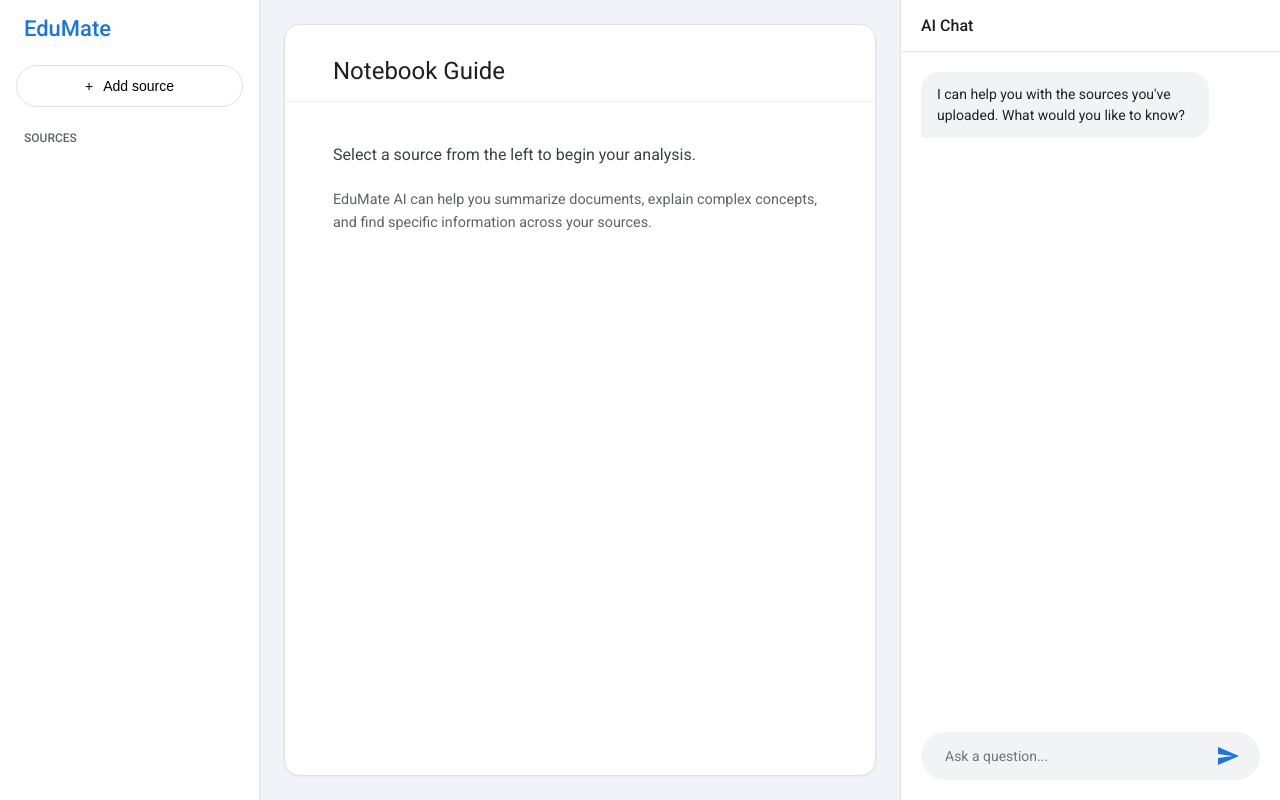
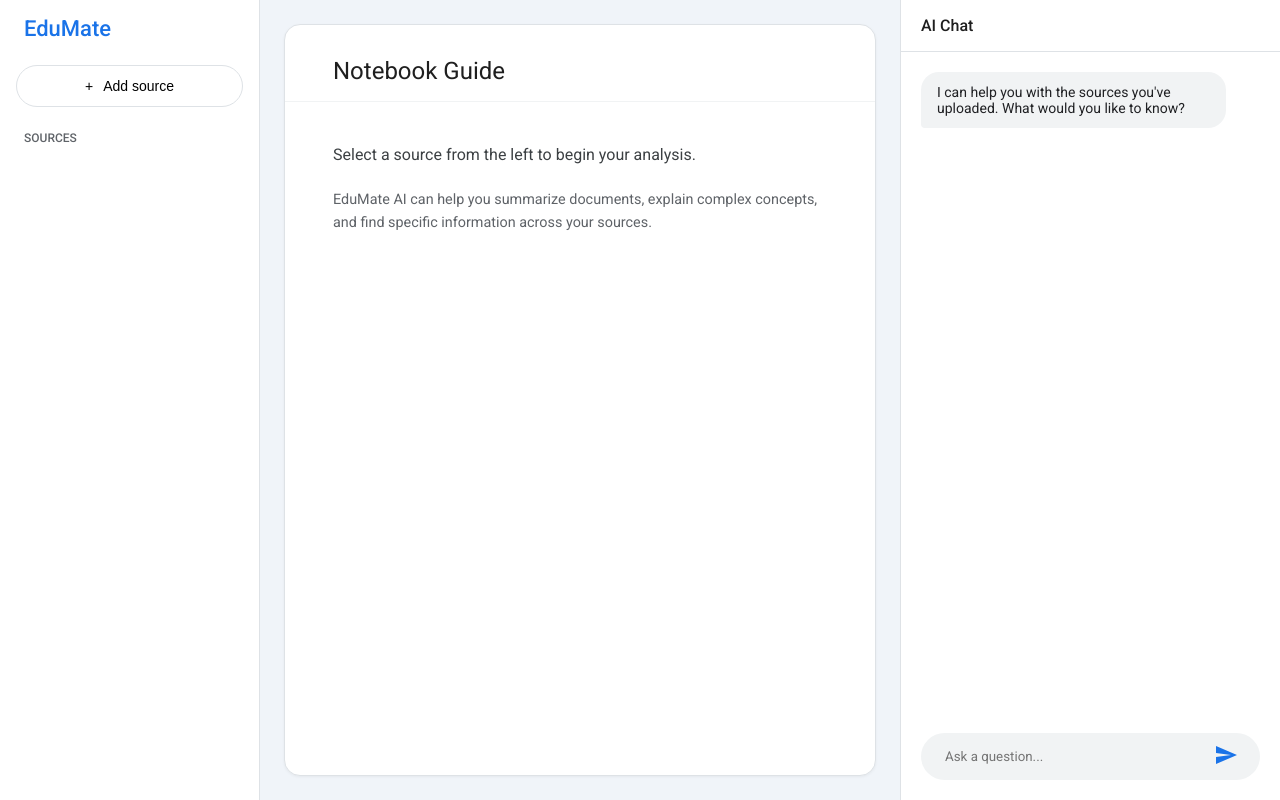
Before and after one commit to StakLabs/EduMate, a plain HTML site: page e.html in a window 1280 px wide. Drawn offline with nearby package versions, Linux system fonts and the light colour scheme; a web font is replaced by a local one.

Commit message:
Update styles.css

```diff
--- a/styles.css
+++ b/styles.css
@@ -25,7 +25,6 @@ body {
   width: 100vw;
 }
 
-/* --- SIDEBAR --- */
 .sidebar {
   width: 260px;
   background: var(--bg-sidebar);
@@ -55,7 +54,6 @@ body {
   gap: 10px;
   font-size: 14px;
   font-weight: 500;
-  transition: background 0.2s;
 }
 
 .add-source-btn:hover { background: #f8f9fa; }
@@ -73,14 +71,10 @@ body {
   border-radius: 8px;
   font-size: 14px;
   cursor: pointer;
-  white-space: nowrap;
-  overflow: hidden;
-  text-overflow: ellipsis;
 }
 
 .file-list div:hover { background: #f1f3f4; }
 
-/* --- CANVAS (MIDDLE) --- */
 .canvas {
   flex: 1;
   padding: 24px;
@@ -114,7 +108,6 @@ body {
   color: #3c4043;
 }
 
-/* --- CHAT PANE (RIGHT) --- */
 .chat-pane {
   width: 380px;
   background: #ffffff;
@@ -139,11 +132,10 @@ body {
 }
 
 .msg {
-  max-width: 85%;
+  max-width: 90%;
   padding: 12px 16px;
   border-radius: 18px;
   font-size: 14px;
-  line-height: 1.5;
 }
 
 .msg.ai {
@@ -153,6 +145,12 @@ body {
   border-bottom-left-radius: 4px;
 }
 
+.msg.ai h1, .msg.ai h2, .msg.ai h3 { font-size: 1.1rem; margin: 10px 0 5px 0; }
+.msg.ai p { margin: 0 0 10px 0; }
+.msg.ai ul, .msg.ai ol { padding-left: 20px; margin-bottom: 10px; }
+.msg.ai code { background: #e0e0e0; padding: 2px 4px; border-radius: 4px; font-family: monospace; }
+.msg.ai pre { background: #202124; color: #fff; padding: 10px; border-radius: 8px; overflow-x: auto; margin: 10px 0; }
+
 .msg.user {
   align-self: flex-end;
   background: #e8f0fe;
@@ -160,39 +158,7 @@ body {
   border-bottom-right-radius: 4px;
 }
 
-/* --- CHAT INPUT PILL --- */
-.chat-input-area {
-  padding: 20px;
-  background: white;
-}
-
-.input-pill {
-  background: #f1f3f4;
-  border-radius: 28px;
-  padding: 8px 16px;
-  display: flex;
-  align-items: center;
-  gap: 8px;
-}
-
-#userInput {
-  flex: 1;
-  border: none;
-  background: transparent;
-  outline: none;
-  padding: 8px;
-  font-family: inherit;
-  font-size: 14px;
-  resize: none;
-}
-
-.send-btn {
-  background: transparent;
-  border: none;
-  color: var(--accent-blue);
-  cursor: pointer;
-  display: flex;
-  padding: 4px;
-}
-
-.send-btn:hover { color: #1557b0; }
+.chat-input-area { padding: 20px; }
+.input-pill { background: #f1f3f4; border-radius: 28px; padding: 8px 16px; display: flex; align-items: center; }
+#userInput { flex: 1; border: none; background: transparent; outline: none; padding: 8px; font-family: inherit; resize: none; }
+.send-btn { background: transparent; border: none; color: var(--accent-blue); cursor: pointer; }
```
